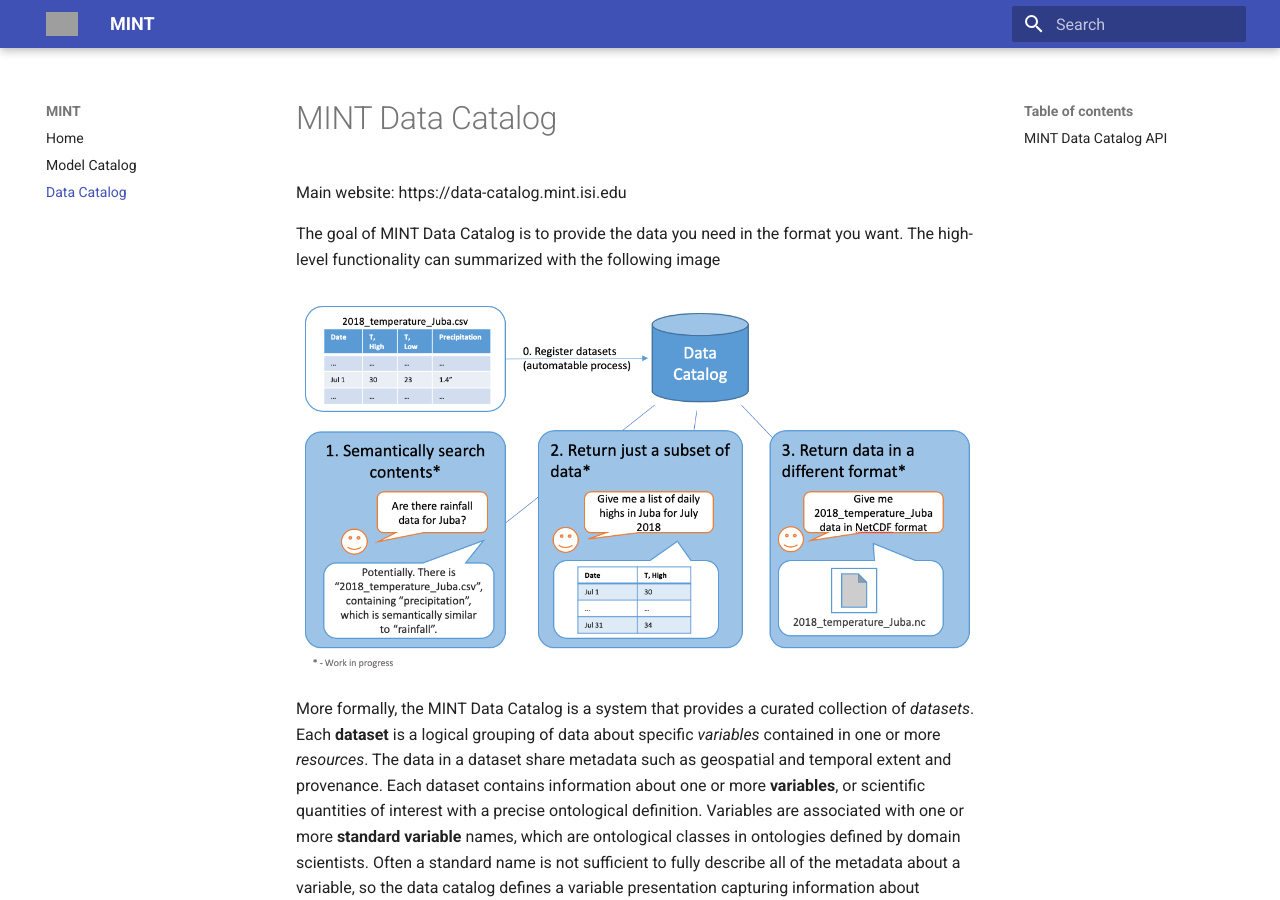
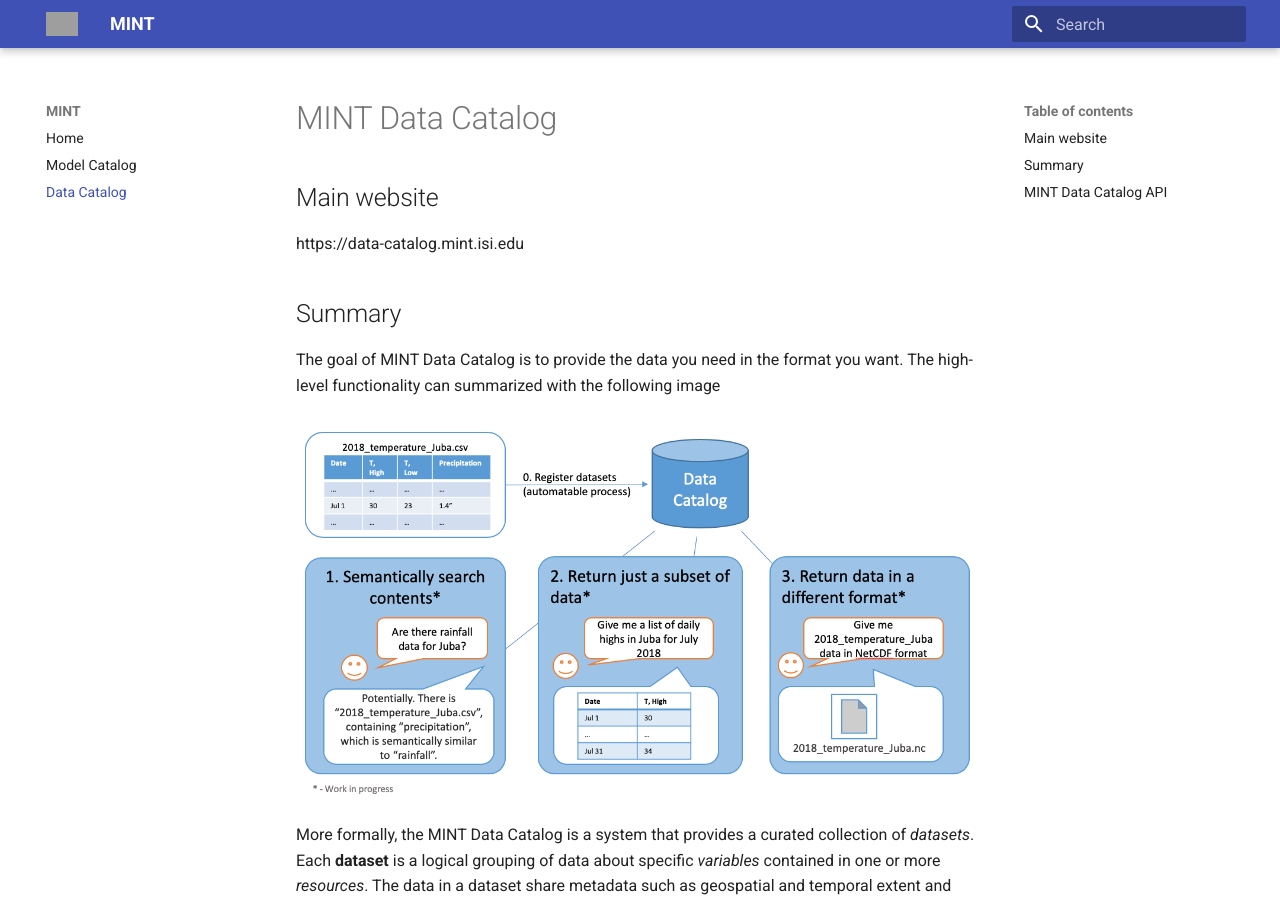
Before and after one commit to mintproject/MINT_USERGUIDE, an MkDocs documentation site: the page built from docs/datacatalog.md, in a window 1280 px wide and 900 px high. Built offline with MkDocs 1.6.1 and Material for MkDocs 9.7.7, drawn with Linux system fonts in a browser that asks for light colours; grey boxes are pictures that could not be loaded.

Commit message:
added datacatalog readme

```diff
--- a/docs/datacatalog.md
+++ b/docs/datacatalog.md
@@ -1,6 +1,10 @@
 
 # MINT Data Catalog
-Main website: https://data-catalog.mint.isi.edu
+
+## Main website
+https://data-catalog.mint.isi.edu
+
+## Summary
 
 The goal of MINT Data Catalog is to provide the data you need in the format you want. The high-level functionality can summarized with the following image
 
```
